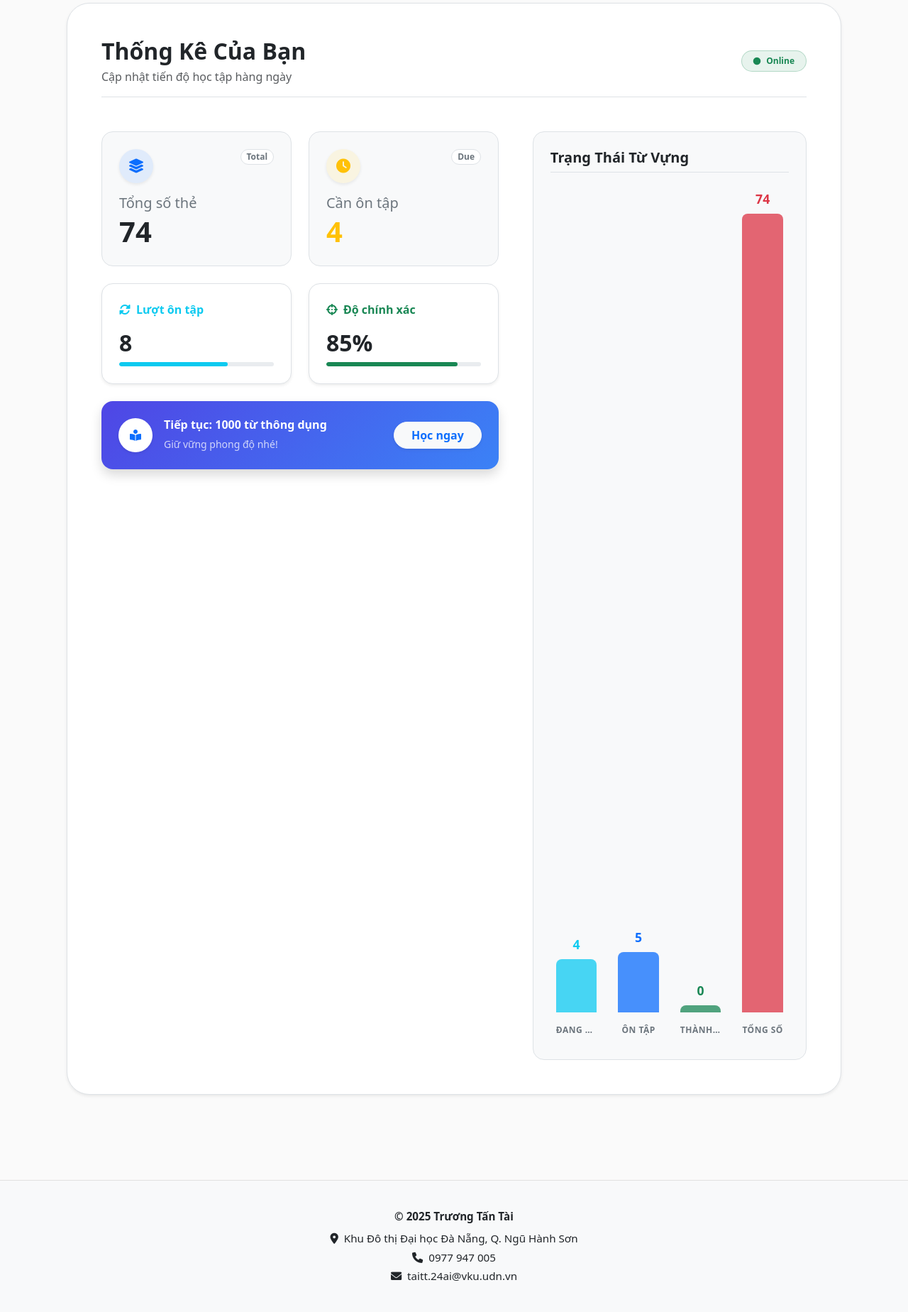
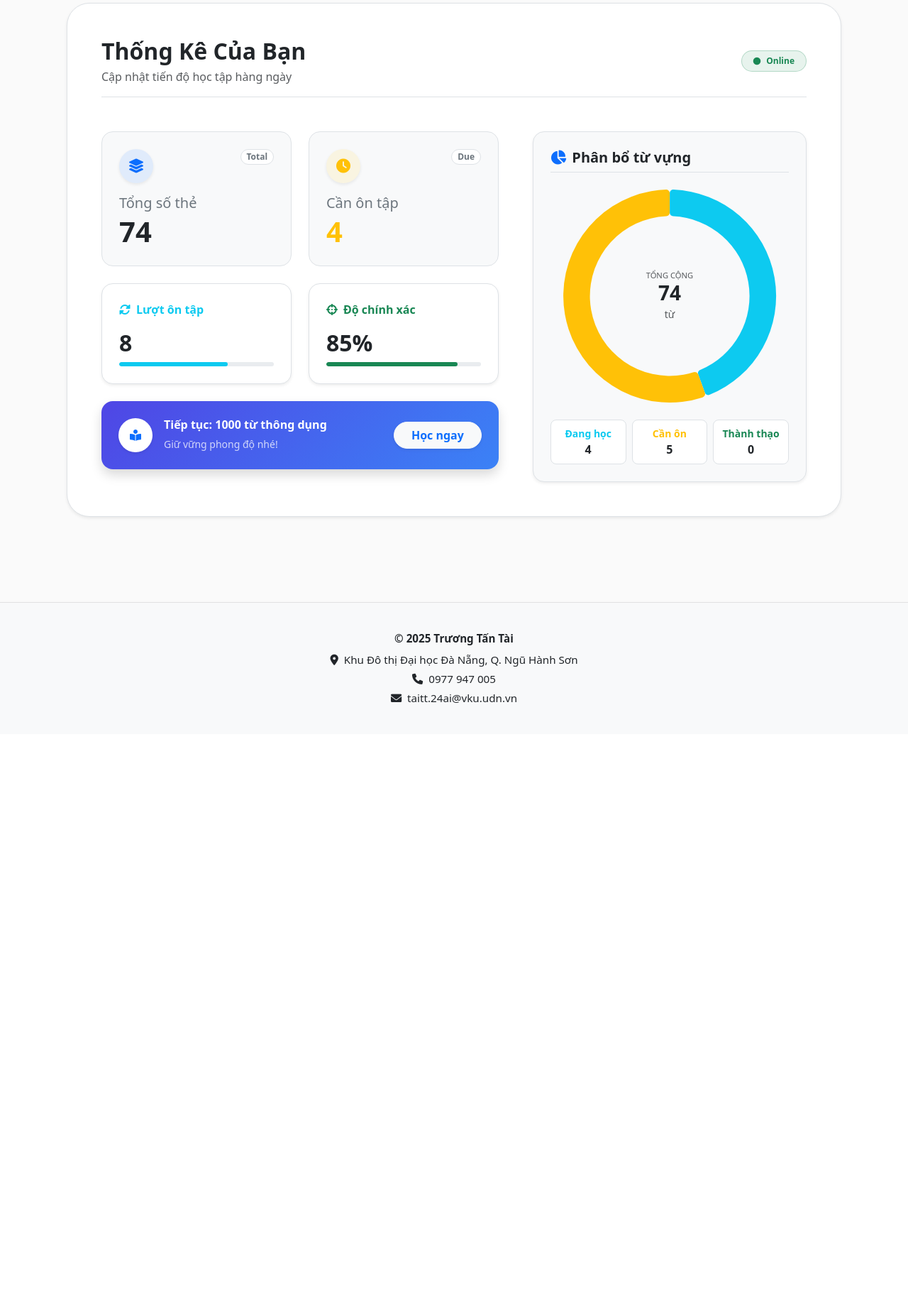
Before and after one commit to truongtantai1803/DACS2, a Flask app: page /stats in a window 1280 px wide. Shown: the part 146-1994 px from the top of the page at 71% size. After the commit the page ends 1136 px from the top, so only its background shows below. Run offline with Flask 3, Linux system fonts and the light colour scheme; a user stored in the database is signed in; data comes from the database, SQL or seed files in the repository.

Commit message:
Cập nhật

```diff
--- a/app.py
+++ b/app.py
@@ -5,7 +5,7 @@
 import os
 
 app = Flask(__name__)
-app.secret_key = 'mat_khau_bi_mat_cua_app'  # Thay bằng chuỗi bí mật của bạn
+app.secret_key = '180306'
 
 # Cấu hình Database
 app.config['SQLALCHEMY_DATABASE_URI'] = 'sqlite:///site.db'
--- a/static/css/style.css
+++ b/static/css/style.css
@@ -145,7 +145,6 @@
 /* ==========================================================================
    4. HOME PAGE (Trang chủ)
    ========================================================================== */
-.feature-card { /* Class giả định cho các thẻ tính năng nếu cần style riêng */ }
 .icon-circle {
     width: 60px; height: 60px;
     border-radius: 50%;
--- a/templates/stats.html
+++ b/templates/stats.html
@@ -5,7 +5,6 @@
 {% block content %}
 
 <div class="container py-5">
-    <!-- KHỐI DASHBOARD CHÍNH (NỀN TRẮNG) -->
     <div class="dashboard-wrapper p-4 p-lg-5 rounded-5 shadow-sm bg-white mb-5 position-relative overflow-hidden border">
 
         <div class="d-flex justify-content-between align-items-center mb-5 border-bottom pb-3">
@@ -20,11 +19,9 @@
 
         <div class="row g-5">
 
-            <!-- CỘT TRÁI: CÁC CARD THỐNG KÊ (GRID 2x2) -->
             <div class="col-lg-7">
                 <div class="row g-4 mb-4">
 
-                    <!-- Card 1: Tổng số thẻ -->
                     <div class="col-md-6">
                         <div class="stat-card p-4 rounded-4 h-100 d-flex flex-column justify-content-between bg-light border hover-elevate">
                             <div class="d-flex justify-content-between align-items-start mb-3">
@@ -40,7 +37,6 @@
                         </div>
                     </div>
 
-                    <!-- Card 2: Đến hạn -->
                     <div class="col-md-6">
                         <div class="stat-card p-4 rounded-4 h-100 d-flex flex-column justify-content-between bg-light border hover-elevate">
                             <div class="d-flex justify-content-between align-items-start mb-3">
@@ -56,7 +52,6 @@
                         </div>
                     </div>
 
-                    <!-- Card 3: Lượt ôn tập -->
                     <div class="col-md-6">
                         <div class="stat-card p-4 rounded-4 h-100 d-flex flex-column justify-content-between bg-white border shadow-sm hover-elevate">
                             <div class="d-flex align-items-center mb-3 text-info">
@@ -70,7 +65,6 @@
                         </div>
                     </div>
 
-                    <!-- Card 4: Độ chính xác -->
                     <div class="col-md-6">
                         <div class="stat-card p-4 rounded-4 h-100 d-flex flex-column justify-content-between bg-white border shadow-sm hover-elevate">
                             <div class="d-flex align-items-center mb-3 text-success">
@@ -85,7 +79,6 @@
                     </div>
                 </div>
 
-                <!-- CALL TO ACTION -->
                 <div class="cta-box p-4 rounded-4 d-flex align-items-center justify-content-between position-relative overflow-hidden text-white shadow">
                     <div class="d-flex align-items-center position-relative z-1">
                         <div class="icon-box bg-white text-primary rounded-circle me-3 shadow-sm">
@@ -98,47 +91,45 @@
                     </div>
                     <a href="/vocabulary" class="btn btn-light rounded-pill fw-bold px-4 shadow-sm position-relative z-1 text-primary">Học ngay</a>
 
-                    <!-- Background gradient -->
                     <div class="position-absolute top-0 start-0 w-100 h-100 bg-gradient-primary"></div>
                 </div>
             </div>
 
-            <!-- CỘT PHẢI: BIỂU ĐỒ (VISUALIZER) -->
             <div class="col-lg-5">
-                <div class="bg-light p-4 rounded-4 h-100 border d-flex flex-column">
-                    <h5 class="fw-bold mb-4 text-dark border-bottom pb-2">Trạng Thái Từ Vựng</h5>
+                <div class="bg-light p-4 rounded-4 h-100 border d-flex flex-column shadow-sm">
+                    <h5 class="fw-bold mb-4 text-dark border-bottom pb-2">
+                        <i class="fas fa-chart-pie me-2 text-primary"></i>Phân bổ từ vựng
+                    </h5>
 
-                    <!-- Chart Area: Sử dụng Flexbox để căn đáy đều nhau -->
-                    <div class="chart-area flex-grow-1 d-flex align-items-end justify-content-between px-2 pb-2" style="min-height: 300px;">
+                    <div class="chart-container flex-grow-1 position-relative w-100" style="min-height: 300px;">
+                        <canvas id="vocabChart"></canvas>
 
-                        <!-- Cột 1 -->
-                        <div class="chart-col">
-                            <div class="value-tooltip mb-2 text-info">{{ stats.learning }}</div>
-                            <div class="bar bg-info bg-opacity-75" style="height: {{ stats.learning * 15 + 15 }}px;"></div>
-                            <div class="label mt-3 text-truncate w-100" title="Đang học">Đang học</div>
+                        <div class="position-absolute top-50 start-50 translate-middle text-center" style="pointer-events: none;">
+                            <small class="text-muted d-block text-uppercase" style="font-size: 0.7rem;">Tổng cộng</small>
+                            <h3 class="fw-bold text-dark mb-0">{{ stats.total_vocab }}</h3>
+                            <small class="text-muted">từ</small>
                         </div>
+                    </div>
 
-                        <!-- Cột 2 -->
-                        <div class="chart-col">
-                            <div class="value-tooltip mb-2 text-primary">{{ stats.reviewing }}</div>
-                            <div class="bar bg-primary bg-opacity-75" style="height: {{ stats.reviewing * 15 + 10 }}px;"></div>
-                            <div class="label mt-3 text-truncate w-100" title="Ôn tập">Ôn tập</div>
+                    <div class="row text-center mt-3 g-2">
+                        <div class="col-4">
+                            <div class="p-2 rounded-3 bg-white border">
+                                <div class="text-info fw-bold small">Đang học</div>
+                                <div class="fw-bold">{{ stats.learning }}</div>
+                            </div>
                         </div>
-
-                        <!-- Cột 3 -->
-                        <div class="chart-col">
-                            <div class="value-tooltip mb-2 text-success">{{ stats.mastered }}</div>
-                            <div class="bar bg-success bg-opacity-75" style="height: {{ stats.mastered * 15 + 10 }}px;"></div>
-                            <div class="label mt-3 text-truncate w-100" title="Thành thạo">Thành thạo</div>
+                        <div class="col-4">
+                            <div class="p-2 rounded-3 bg-white border">
+                                <div class="text-warning fw-bold small">Cần ôn</div>
+                                <div class="fw-bold">{{ stats.reviewing }}</div>
+                            </div>
                         </div>
-
-                        <!-- Cột 4 -->
-                        <div class="chart-col">
-                            <div class="value-tooltip mb-2 text-danger">{{ stats.total_vocab }}</div>
-                            <div class="bar bg-danger bg-opacity-75" style="height: {{ stats.total_vocab * 15 + 15 }}px;"></div>
-                            <div class="label mt-3 text-truncate w-100" title="Tổng số">Tổng số</div>
+                        <div class="col-4">
+                            <div class="p-2 rounded-3 bg-white border">
+                                <div class="text-success fw-bold small">Thành thạo</div>
+                                <div class="fw-bold">{{ stats.mastered }}</div>
+                            </div>
                         </div>
-
                     </div>
                 </div>
             </div>
@@ -147,4 +138,59 @@
     </div>
 </div>
 
+<script src="https://cdn.jsdelivr.net/npm/chart.js"></script>
+
+<script>
+    document.addEventListener("DOMContentLoaded", function() {
+        const ctx = document.getElementById('vocabChart').getContext('2d');
+
+        // Lấy dữ liệu từ Flask truyền sang
+        const dataLearning = {{ stats.learning|default(0) }};
+        const dataReviewing = {{ stats.reviewing|default(0) }};
+        const dataMastered = {{ stats.mastered|default(0) }};
+
+        new Chart(ctx, {
+            type: 'doughnut', // Biểu đồ tròn rỗng ruột
+            data: {
+                labels: ['Đang học', 'Cần ôn tập', 'Đã thành thạo'],
+                datasets: [{
+                    data: [dataLearning, dataReviewing, dataMastered],
+                    backgroundColor: [
+                        '#0dcaf0', // Màu Info (Đang học)
+                        '#ffc107', // Màu Warning (Cần ôn)
+                        '#198754'  // Màu Success (Thành thạo)
+                    ],
+                    hoverOffset: 10,
+                    borderWidth: 0, // Bỏ viền trắng để đẹp hơn
+                    borderRadius: 5 // Bo tròn các cạnh của biểu đồ
+                }]
+            },
+            options: {
+                responsive: true,
+                maintainAspectRatio: false, // Để nó tự co giãn theo khung div cha
+                cutout: '75%', // Độ rỗng ở giữa (càng lớn càng mỏng)
+                plugins: {
+                    legend: {
+                        display: false // Ẩn chú thích mặc định của ChartJS vì ta đã làm chú thích đẹp bên dưới
+                    },
+                    tooltip: {
+                        enabled: true,
+                        callbacks: {
+                            label: function(context) {
+                                let label = context.label || '';
+                                if (label) {
+                                    label += ': ';
+                                }
+                                let value = context.raw;
+                                label += value + ' từ';
+                                return label;
+                            }
+                        }
+                    }
+                }
+            }
+        });
+    });
+</script>
+
 {% endblock %}
```
Also changed, not shown: templates/community.html (+30 -1 lines), site.db (added), 1 other file.
